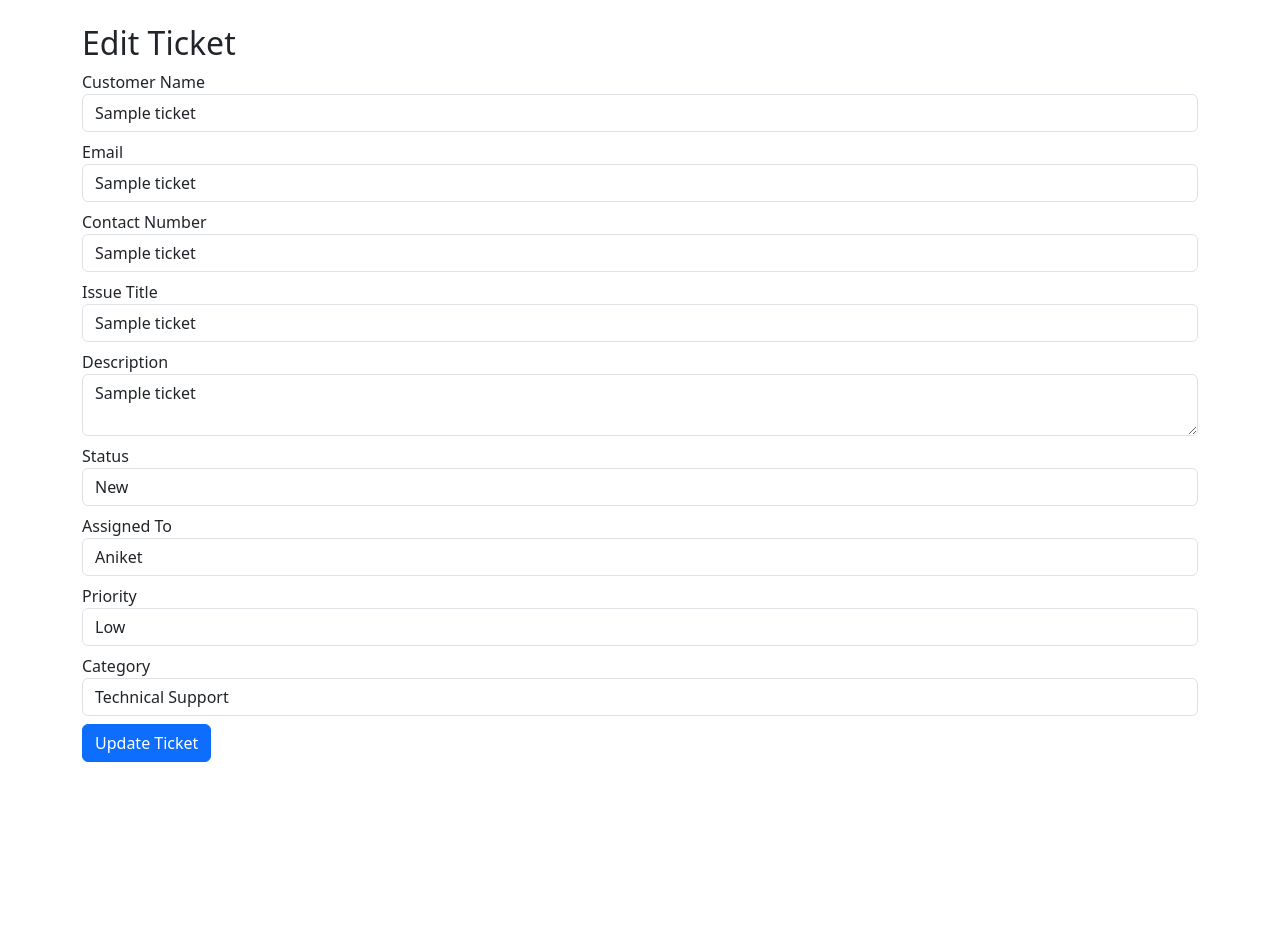
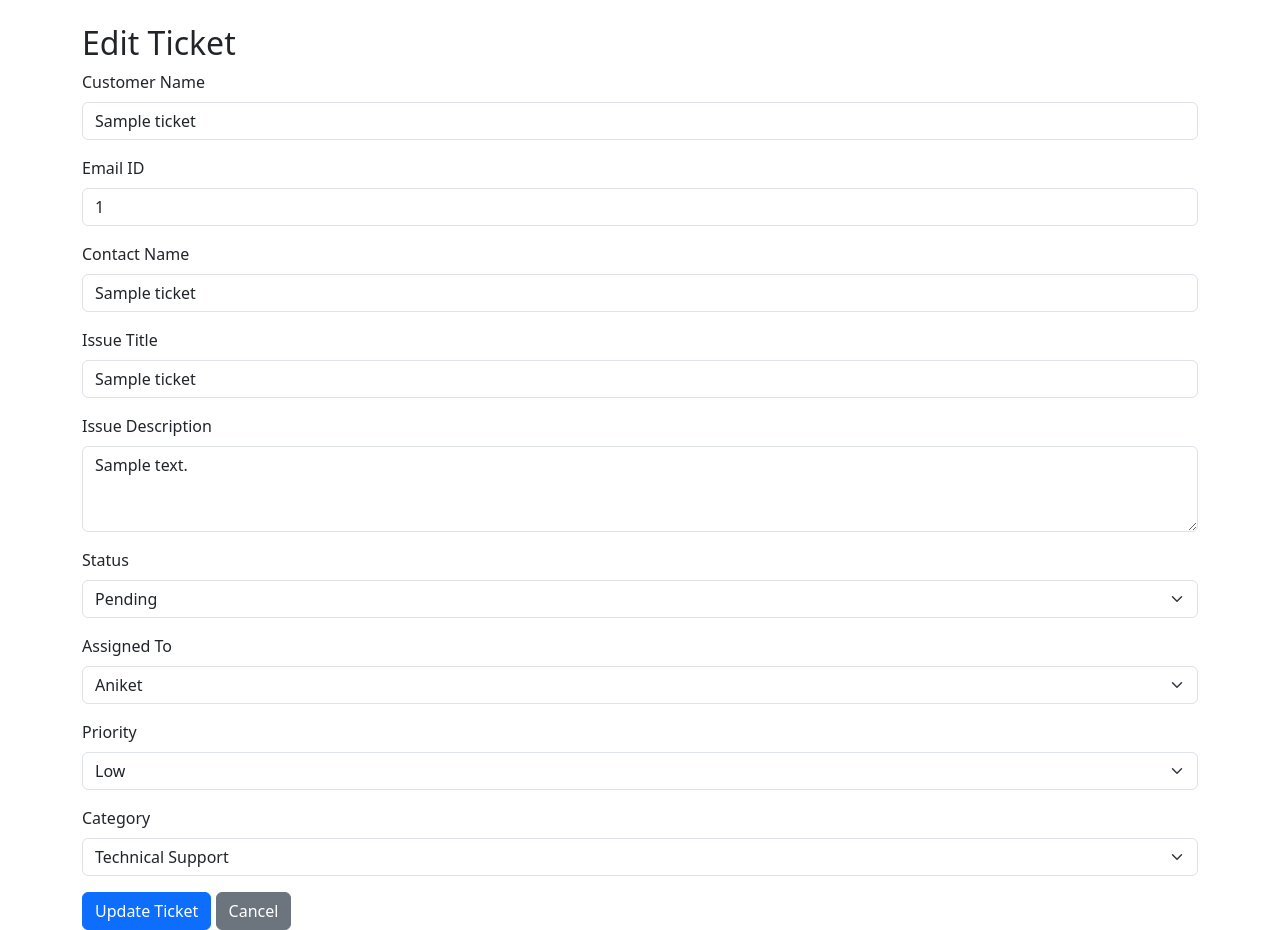
Before and after one commit to aniketjagdale02/lifecare_ticketing_Final, a FastAPI app: template templates/edit_ticket.html in a window 1280 px wide. Before the commit the page ends 762 px from the top, so only its background shows below. Run offline with FastAPI, Linux system fonts and the light colour scheme; the template is opened without the code that fills it: most values are stand-ins (such as "Sample title", 1, 10 or a date in 2020); some libraries are stand-ins or nearby versions.

Commit message:
Update edit_ticket.html

```diff
--- a/templates/edit_ticket.html
+++ b/templates/edit_ticket.html
@@ -2,63 +2,66 @@
 <html>
 <head>
     <title>Edit Ticket</title>
-    <link rel="stylesheet" href="https://cdn.jsdelivr.net/npm/bootstrap@5.3.0/dist/css/bootstrap.min.css">
+    <link rel="stylesheet" href="/static/bootstrap.min.css">
 </head>
-<body class="container mt-4">
+<body>
+<div class="container mt-4">
     <h2>Edit Ticket</h2>
     <form method="post">
-        <div class="mb-2">
-            <label>Customer Name</label>
-            <input type="text" name="customer_name" value="{{ ticket[1] }}" class="form-control" required>
+        <div class="mb-3">
+            <label for="customer_name" class="form-label">Customer Name</label>
+            <input type="text" class="form-control" id="customer_name" name="customer_name" value="{{ ticket.customer_name }}" required>
         </div>
-        <div class="mb-2">
-            <label>Email</label>
-            <input type="email" name="email" value="{{ ticket[2] }}" class="form-control" required>
+        <div class="mb-3">
+            <label for="email_id" class="form-label">Email ID</label>
+            <input type="email" class="form-control" id="email_id" name="email_id" value="{{ ticket.email_id }}" required>
         </div>
-        <div class="mb-2">
-            <label>Contact Number</label>
-            <input type="text" name="contact" value="{{ ticket[3] }}" class="form-control" required>
+        <div class="mb-3">
+            <label for="contact_name" class="form-label">Contact Name</label>
+            <input type="text" class="form-control" id="contact_name" name="contact_name" value="{{ ticket.contact_name }}" required>
         </div>
-        <div class="mb-2">
-            <label>Issue Title</label>
-            <input type="text" name="issue_title" value="{{ ticket[4] }}" class="form-control" required>
+        <div class="mb-3">
+            <label for="title" class="form-label">Issue Title</label>
+            <input type="text" class="form-control" id="title" name="title" value="{{ ticket.title }}" required>
         </div>
-        <div class="mb-2">
-            <label>Description</label>
-            <textarea name="description" class="form-control" required>{{ ticket[5] }}</textarea>
+        <div class="mb-3">
+            <label for="description" class="form-label">Issue Description</label>
+            <textarea class="form-control" id="description" name="description" rows="3" required>{{ ticket.description }}</textarea>
         </div>
-        <div class="mb-2">
-            <label>Status</label>
-            <select name="status" class="form-control">
-                <option value="New" {% if ticket[6] == 'New' %}selected{% endif %}>New</option>
-                <option value="Pending" {% if ticket[6] == 'Pending' %}selected{% endif %}>Pending</option>
-                <option value="Closed" {% if ticket[6] == 'Closed' %}selected{% endif %}>Closed</option>
+        <div class="mb-3">
+            <label for="status" class="form-label">Status</label>
+            <select class="form-select" id="status" name="status">
+                <option value="New" {% if ticket.status == 'New' %}selected{% endif %}>New</option>
+                <option value="Pending" {% if ticket.status == 'Pending' %}selected{% endif %}>Pending</option>
+                <option value="Closed" {% if ticket.status == 'Closed' %}selected{% endif %}>Closed</option>
             </select>
         </div>
-        <div class="mb-2">
-            <label>Assigned To</label>
-            <select name="assigned_to" class="form-control">
-                <option value="Aniket" {% if ticket[7] == 'Aniket' %}selected{% endif %}>Aniket</option>
-                <option value="Komal" {% if ticket[7] == 'Komal' %}selected{% endif %}>Komal</option>
-                <option value="Siddhi" {% if ticket[7] == 'Siddhi' %}selected{% endif %}>Siddhi</option>
+        <div class="mb-3">
+            <label for="assigned_to" class="form-label">Assigned To</label>
+            <select class="form-select" id="assigned_to" name="assigned_to">
+                <option value="Aniket" {% if ticket.assigned_to == 'Aniket' %}selected{% endif %}>Aniket</option>
+                <option value="Shameer" {% if ticket.assigned_to == 'Shameer' %}selected{% endif %}>Shameer</option>
+                <option value="Siddhi" {% if ticket.assigned_to == 'Siddhi' %}selected{% endif %}>Siddhi</option>
             </select>
         </div>
-        <div class="mb-2">
-            <label>Priority</label>
-            <select name="priority" class="form-control">
-                <option value="Low" {% if ticket[8] == 'Low' %}selected{% endif %}>Low</option>
-                <option value="Medium" {% if ticket[8] == 'Medium' %}selected{% endif %}>Medium</option>
-                <option value="High" {% if ticket[8] == 'High' %}selected{% endif %}>High</option>
+        <div class="mb-3">
+            <label for="priority" class="form-label">Priority</label>
+            <select class="form-select" id="priority" name="priority">
+                <option value="Low" {% if ticket.priority == 'Low' %}selected{% endif %}>Low</option>
+                <option value="Medium" {% if ticket.priority == 'Medium' %}selected{% endif %}>Medium</option>
+                <option value="High" {% if ticket.priority == 'High' %}selected{% endif %}>High</option>
             </select>
         </div>
-        <div class="mb-2">
-            <label>Category</label>
-            <select name="category" class="form-control">
-                <option value="Technical Support" {% if ticket[9] == 'Technical Support' %}selected{% endif %}>Technical Support</option>
-                <option value="Customer Support" {% if ticket[9] == 'Customer Support' %}selected{% endif %}>Customer Support</option>
+        <div class="mb-3">
+            <label for="category" class="form-label">Category</label>
+            <select class="form-select" id="category" name="category">
+                <option value="Technical Support" {% if ticket.category == 'Technical Support' %}selected{% endif %}>Technical Support</option>
+                <option value="Customer Support" {% if ticket.category == 'Customer Support' %}selected{% endif %}>Customer Support</option>
             </select>
         </div>
-        <button class="btn btn-primary">Update Ticket</button>
+        <button type="submit" class="btn btn-primary">Update Ticket</button>
+        <a href="/" class="btn btn-secondary">Cancel</a>
     </form>
+</div>
 </body>
 </html>
```
